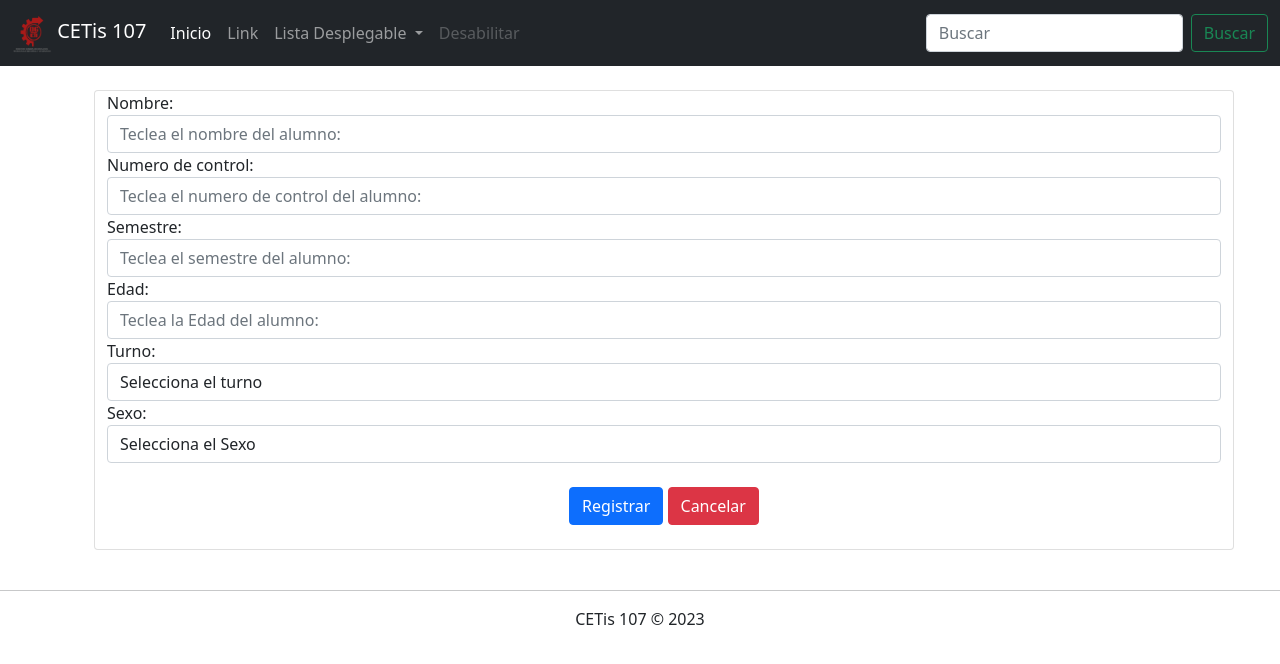
After one commit to CarolCasas/webybasededatos2023, a PHP site: page /RegistrarAlumno.php in a window 1280 px wide. The commit adds this page. Shown: the top 664 px of the page. Run offline with PHP 8.4, Linux system fonts and the light colour scheme.

Commit message:
25/10/23

```diff
--- /dev/null
+++ b/parcial2/RegistrarAlumno.php
@@ -0,0 +1,71 @@
+<!DOCTYPE html>
+<html lang="en">
+<head>
+    <meta charset="UTF-8">
+    <meta name="viewport" content="width=device-width, initial-scale=1.0">
+    <title>Registrar Alumno</title>
+    <link rel="stylesheet" href="css/bootstrap.css">
+    <script src="code.jquery.com_jquery-3.7.1.min.js"></script>
+</head>
+<body>
+    <?php include 'menu.php'; ?>
+
+    <div class="container">
+        <div class="row">
+            <div class="col-12 card m-4">
+                <form action="guardarRegistro.php" method="POST">
+                    <div class="form-group">
+                        <label for="">Nombre: </label>
+                        <input name="nombre" type="text" class="form-control" placeholder="Teclea el nombre del alumno:" required>
+                    </div>
+                    <div class="form-group">
+                        <label for="">Numero de control: </label>
+                        <input name="nc" type="text" class="form-control" placeholder="Teclea el numero de control del alumno:" required>
+                    </div>
+                    <div class="form-group">
+                        <label for="">Semestre: </label>
+                        <input name="semestre" type="number" class="form-control" placeholder="Teclea el semestre del alumno:" required>
+                    </div>
+                    <div class="form-group">
+                        <label for="">Edad: </label>
+                        <input name="edad" type="number" class="form-control" placeholder="Teclea la Edad del alumno:" required>
+                    </div>
+                    <div class="form-group">
+                        <label for="">Turno: </label>
+                        <select name="turno" id="" class="form-control" required>
+                        <option value="">Selecciona el turno</option>
+                        <option value="MATUTINO">MATUTINO</option>
+                        <option value="VESPERTINO">VESPERTINO</option>
+                    </select>
+                    </div>
+                    <div class="form-group">
+                        <label for="">Sexo: </label>
+                        <select name="sexo" id="" class="form-control" required>
+                        <option value="">Selecciona el Sexo</option>
+                        <option value="0">Mujer</option>
+                        <option value="1">Hombre</option>
+                        <option value="2">Prefiero no responder</option>
+                    </select>
+                    </div>
+                    <div>
+                        <br>
+                        <center><input type="submit" value="Registrar" class="btn btn-primary">
+                        <a href="consultarAlumnos.php" class="btn btn-danger">Cancelar</a></center>
+                    </div>
+                    <br>
+                </form>
+            </div>
+        </div>
+    </div>
+
+
+
+    <footer class="text-center">
+        <hr>
+        CETis 107 &copy; 2023
+    </footer>
+
+    <script src="js/bootstrap.js"></script>
+
+</body>
+</html>
--- a/parcial2/menu.php
+++ b/parcial2/menu.php
@@ -1,7 +1,10 @@
     <!-- copia el nav del bustra -->
     <nav class="navbar navbar-expand-lg navbar-dark bg-dark">
   <div class="container-fluid">
-    <a class="navbar-brand" href="#">TuMamáyYoHacemosComplot</a>
+    <a class="navbar-brand" href="home.php">
+  <img src="logocetis2.png" alt="" width="40px" height="40px" class="d-inline-block aling-text-top">
+    CETis 107
+  </a>
     <button class="navbar-toggler" type="button" data-bs-toggle="collapse" data-bs-target="#navbarSupportedContent" aria-controls="navbarSupportedContent" aria-expanded="false" aria-label="Toggle navigation">
       <span class="navbar-toggler-icon"></span>
     </button>
@@ -21,7 +24,7 @@
             <li><a class="dropdown-item" href="#">Acción</a></li>
             <li><a class="dropdown-item" href="consultarAlumnos.php">Consultar alumnos</a></li>
             <li><hr class="dropdown-divider"></li>
-            <li><a class="dropdown-item" href="#">Regristrar Alumno</a></li>
+            <li><a class="dropdown-item" href="RegistrarAlumno.php">Registrar Alumno</a></li>
           </ul>
         </li>
         <li class="nav-item">
```
Also changed, not shown: parcial2/guardarRegistro.php (added, +21 -0 lines), parcial2/logocetis2.png (added).
